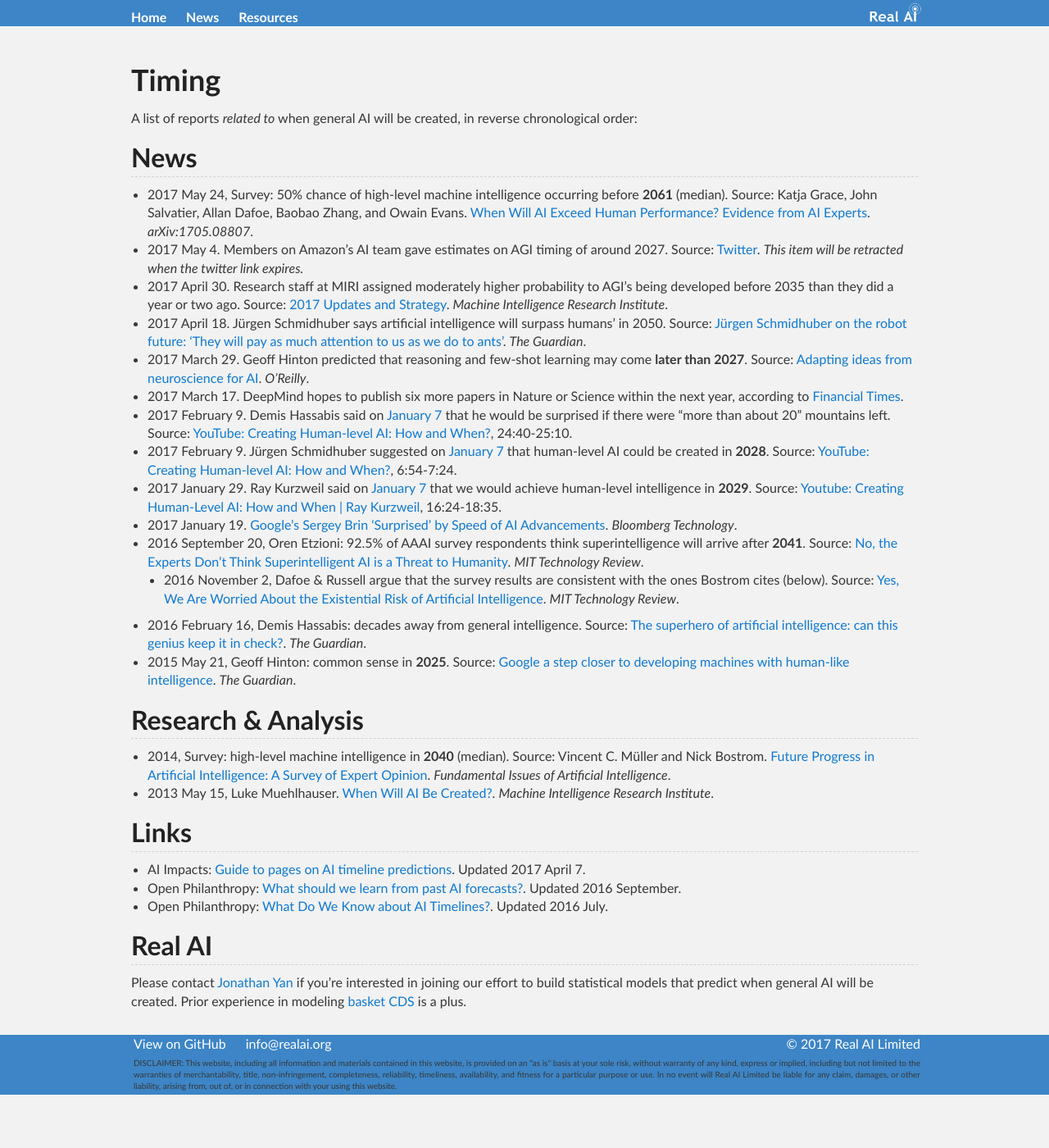
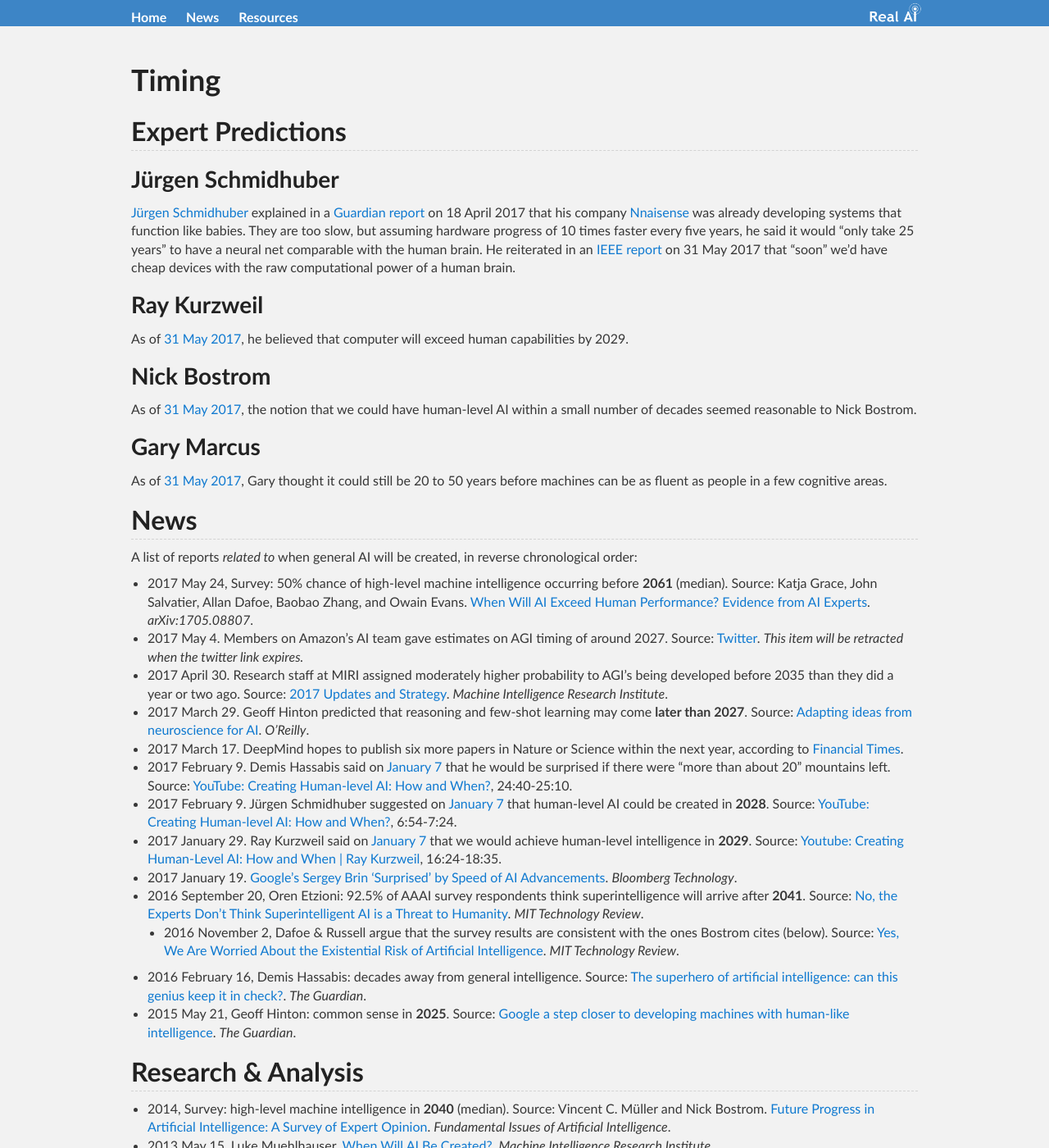
Before and after one commit to Tonywuhk/realai.org, a Jekyll site: the page built from timing.md, in a window 1280 px wide and 1400 px high. Shown: the whole window at 82% size. Built offline with Jekyll 4.4.1, drawn with Linux system fonts in a browser that asks for light colours; our own code applies the rules of GitHub Pages for plain Markdown files; comment, search, counter and statistics services are not loaded; the repository's description, which GitHub fills in, is left out.

Commit message:
Update timing.md

```diff
--- a/timing.md
+++ b/timing.md
@@ -3,14 +3,31 @@ permalink: /timing/
 ---
 # Timing
 
-A list of reports *related to* when general AI will be created, in reverse chronological order:
+## Expert Predictions
+
+### Jürgen Schmidhuber
+
+[Jürgen Schmidhuber](http://people.idsia.ch/~juergen/) explained in a [Guardian report](https://www.theguardian.com/technology/2017/apr/18/robot-man-artificial-intelligence-computer-milky-way) on 18 April 2017 that his company [Nnaisense](https://nnaisense.com/) was already developing systems that function like babies. They are too slow, but assuming hardware progress of 10 times faster every five years, he said it would "only take 25 years" to have a neural net comparable with the human brain. He reiterated in an [IEEE report](http://spectrum.ieee.org/computing/software/humanlevel-ai-is-right-around-the-corner-or-hundreds-of-years-away#JurgenSchmidhuber) on 31 May 2017 that "soon" we'd have cheap devices with the raw computational power of a human brain.
+
+### Ray Kurzweil
+
+As of [31 May 2017](http://spectrum.ieee.org/computing/software/humanlevel-ai-is-right-around-the-corner-or-hundreds-of-years-away#RayKurzweil), he believed that computer will exceed human capabilities by 2029.
+
+### Nick Bostrom
+
+As of [31 May 2017](http://spectrum.ieee.org/computing/software/humanlevel-ai-is-right-around-the-corner-or-hundreds-of-years-away#NickBostrom), the notion that we could have human-level AI within a small number of decades seemed reasonable to Nick Bostrom.
+
+### Gary Marcus
+
+As of [31 May 2017](http://spectrum.ieee.org/computing/software/humanlevel-ai-is-right-around-the-corner-or-hundreds-of-years-away#GaryMarcus), Gary thought it could still be 20 to 50 years before machines can be as fluent as people in a few cognitive areas.
 
 ## News
+
+A list of reports *related to* when general AI will be created, in reverse chronological order:
 
 * 2017 May 24, Survey: 50% chance of high-level machine intelligence occurring before **2061** (median). Source: Katja Grace, John Salvatier, Allan Dafoe, Baobao Zhang, and Owain Evans. [When Will AI Exceed Human Performance? Evidence from AI Experts](https://arxiv.org/abs/1705.08807). *arXiv:1705.08807*.
 * 2017 May 4. Members on Amazon's AI team gave estimates on AGI timing of around 2027. Source: [Twitter](https://twitter.com/katherinebailey/status/860188371888549888). *This item will be retracted when the twitter link expires.*
 * 2017 April 30. Research staff at MIRI assigned moderately higher probability to AGI’s being developed before 2035 than they did a year or two ago. Source: [2017 Updates and Strategy](https://intelligence.org/2017/04/30/2017-updates-and-strategy/). *Machine Intelligence Research Institute*.
-* 2017 April 18. Jürgen Schmidhuber says artificial intelligence will surpass humans’ in 2050. Source: [Jürgen Schmidhuber on the robot future: ‘They will pay as much attention to us as we do to ants'](https://www.theguardian.com/technology/2017/apr/18/robot-man-artificial-intelligence-computer-milky-way). *The Guardian*.
 * 2017 March 29. Geoff Hinton predicted that reasoning and few-shot learning may come **later than 2027**. Source: [Adapting ideas from neuroscience for AI](https://www.oreilly.com/ideas/adapting-ideas-from-neuroscience-for-ai). *O'Reilly*.
 * 2017 March 17. DeepMind hopes to publish six more papers in Nature or Science within the next year, according to [Financial Times](https://www.ft.com/content/cada14c4-d366-11e6-b06b-680c49b4b4c0).
 * 2017 February 9. Demis Hassabis said on [January 7](https://futureoflife.org/bai-2017/) that he would be surprised if there were "more than about 20" mountains left. Source: [YouTube: Creating Human-level AI: How and When?](https://www.youtube.com/watch?v=V0aXMTpZTfc), 24:40-25:10.
@@ -32,7 +49,3 @@ A list of reports *related to* when general AI will be created, in reverse chron
 * AI Impacts: [Guide to pages on AI timeline predictions](http://aiimpacts.org/guide-to-pages-on-ai-timeline-predictions/). Updated 2017 April 7.
 * Open Philanthropy: [What should we learn from past AI forecasts?](http://www.openphilanthropy.org/focus/global-catastrophic-risks/potential-risks-advanced-artificial-intelligence/what-should-we-learn-past-ai-forecasts). Updated 2016 September.
 * Open Philanthropy: [What Do We Know about AI Timelines?](http://www.openphilanthropy.org/focus/global-catastrophic-risks/potential-risks-advanced-artificial-intelligence/ai-timelines). Updated 2016 July.
-
-## Real AI
-
-Please contact [Jonathan Yan](mailto:jyan@realai.org) if you're interested in joining our effort to build statistical models that predict when general AI will be created. Prior experience in modeling [basket CDS](http://www.nasdaq.com/investing/glossary/b/basket-credit-default-swap) is a plus.
```
